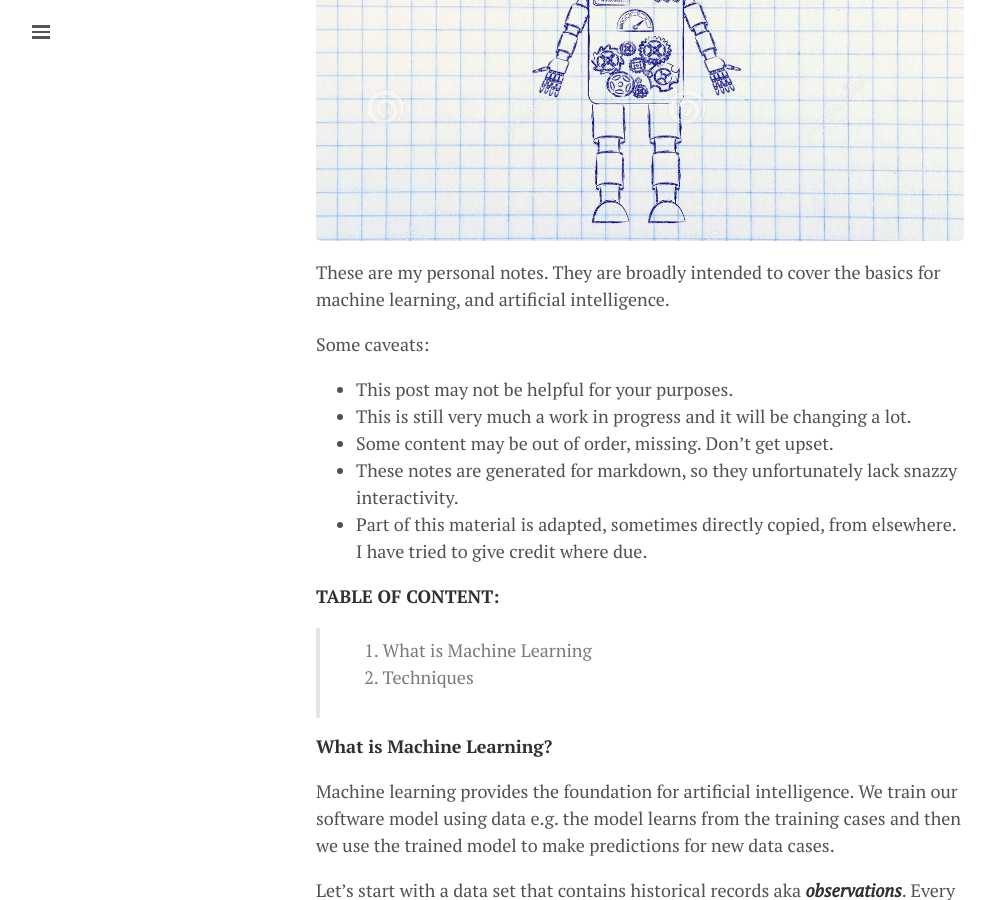
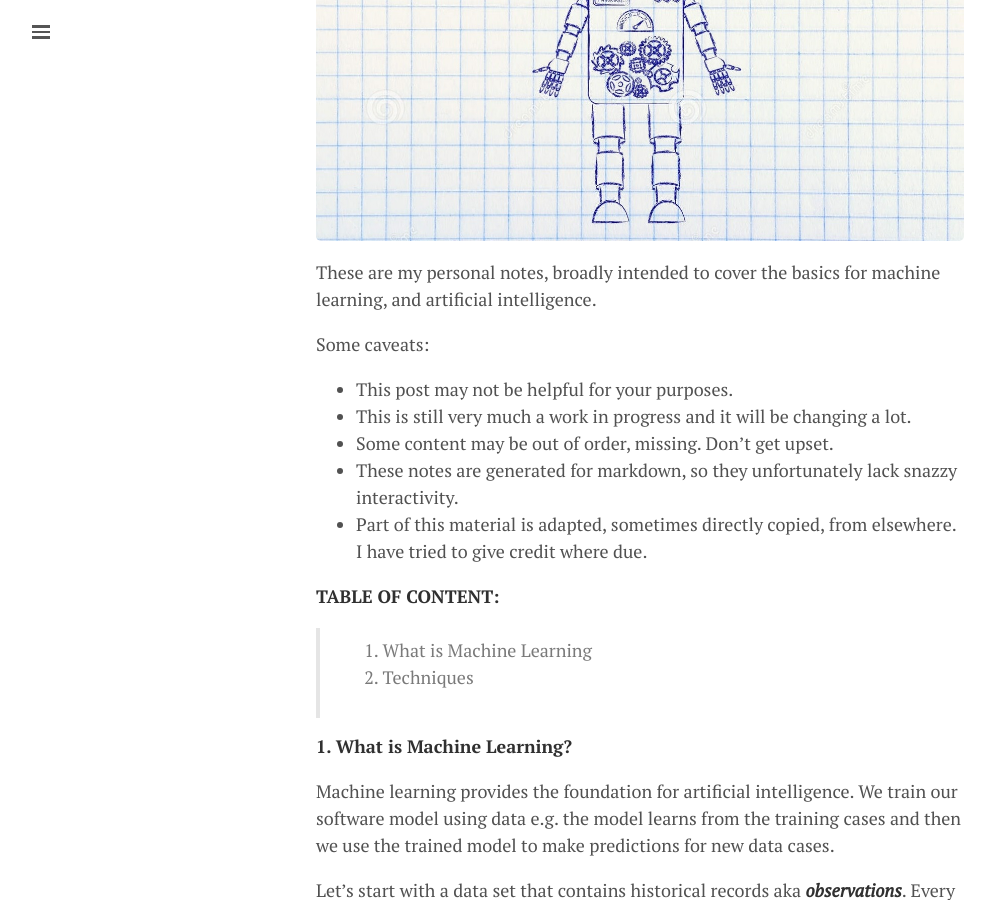
Before and after one commit to lgeurts/lgeurts.github.io, a Jekyll site: the page built from _posts/2018-06-29-artificial-intelligence-basics.md, in a window 1280 px wide and 900 px high, scrolled down 331 px. Shown: the whole window, without its empty margins (0-995 px from the left). Built offline with Jekyll 4.4.1, drawn with Linux system fonts in a browser that asks for light colours; nearby versions of some CDN libraries; some of the changed text lies outside the part shown.

Commit message:
Update 2018-06-29-artificial-intelligence-basics.md

```diff
--- a/_posts/2018-06-29-artificial-intelligence-basics.md
+++ b/_posts/2018-06-29-artificial-intelligence-basics.md
@@ -9,7 +9,7 @@ tags: [ Artificial Intelligence ]
 
 ![Robot](/assets/artificial-intelligence.jpg)
 
-These are my personal notes. They are broadly intended to cover the basics for machine learning, and artificial intelligence.
+These are my personal notes, broadly intended to cover the basics for machine learning, and artificial intelligence.
 
 Some caveats:
 * This post may not be helpful for your purposes.
@@ -23,7 +23,7 @@ Some caveats:
 > 1. What is Machine Learning
 > 2. Techniques
 
-**What is Machine Learning?**
+**1. What is Machine Learning?**
 
 Machine learning provides the foundation for artificial intelligence. We train our software model using data e.g. the model learns from the training cases and then we use the trained model to make predictions for new data cases.
 
```
Also changed, not shown: other parts of _posts/2018-06-29-artificial-intelligence-basics.md (+1 -1 lines).
